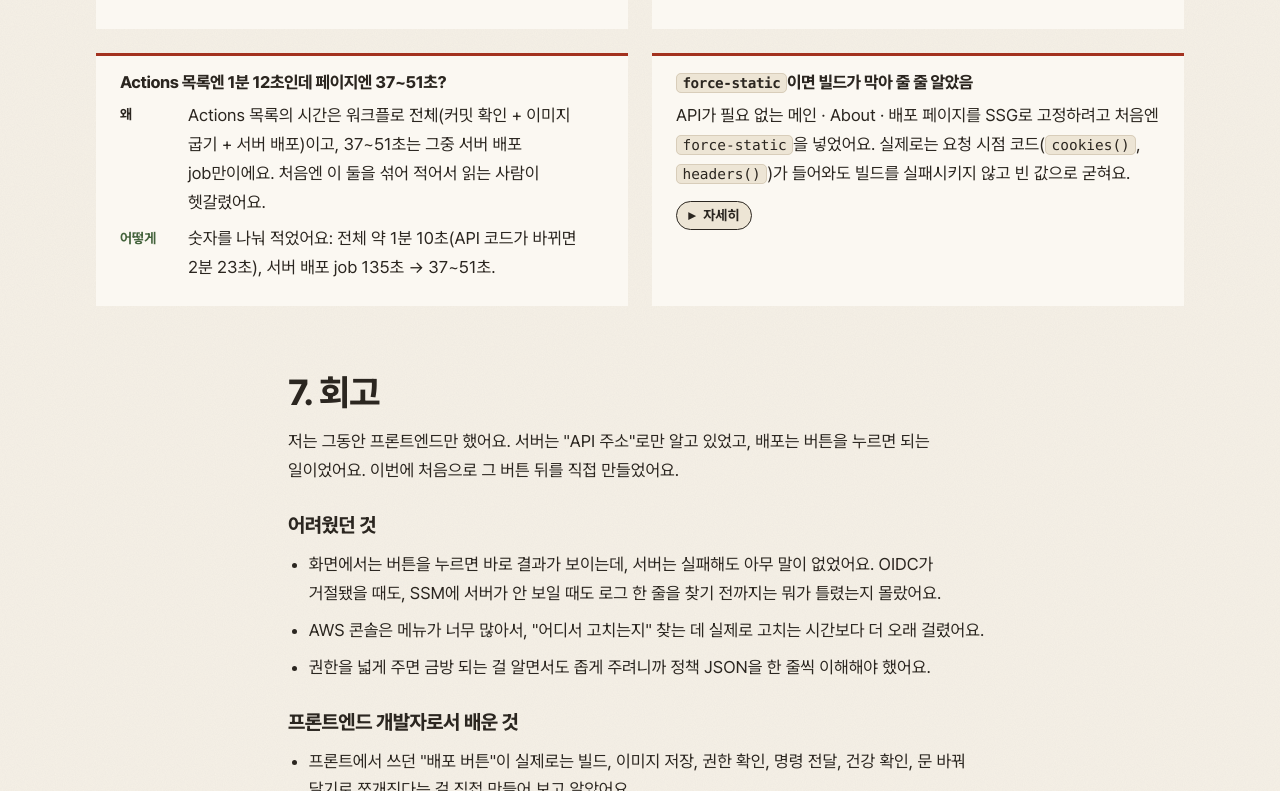
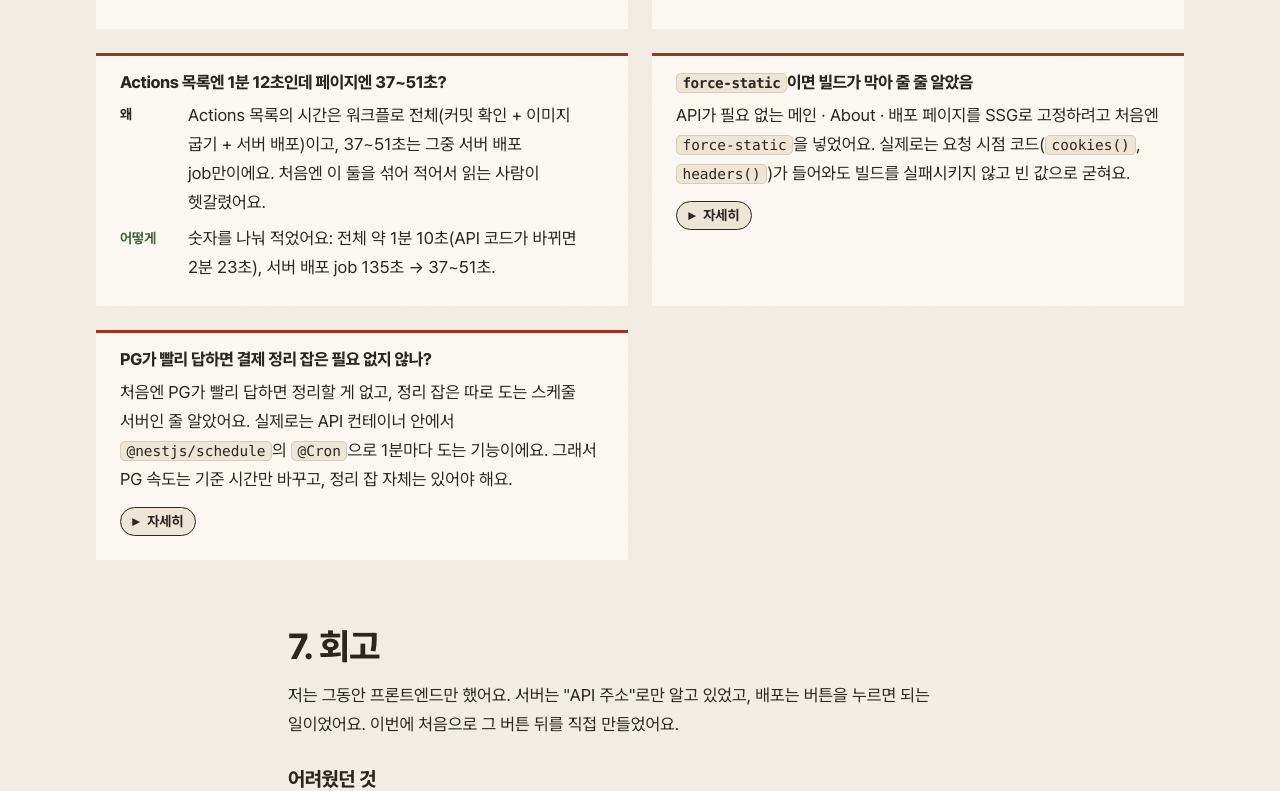
Before and after one commit to POcodingWER/backend-visualized, a Next.js app in the folder apps/web/: page /deploy in a window 1280 px wide. Shown: the part 11209-12000 px from the top of the page. Built offline with nearby package versions, Linux system fonts and the light colour scheme.

Commit message:
docs(deploy): 회고 — 결제 정리 잡이 왜 필요한지 (처음엔 → 실제로는 → 그래서)

```diff
--- a/apps/web/app/deploy/content.ts
+++ b/apps/web/app/deploy/content.ts
@@ -269,6 +269,17 @@ export const TROUBLES: Trouble[] = [
       "빌드에서 바로 잡으려면 `dynamic = 'error'`여야 해서 바꿨어요. 임시로 `headers()`를 넣어 보니 빌드가 `/about` 에러로 멈추는 걸 확인하고 지웠어요.",
     ],
   },
+  {
+    symptom: 'PG가 빨리 답하면 결제 정리 잡은 필요 없지 않나?',
+    summary:
+      '처음엔 PG가 빨리 답하면 정리할 게 없고, 정리 잡은 따로 도는 스케줄 서버인 줄 알았어요. 실제로는 API 컨테이너 안에서 `@nestjs/schedule`의 `@Cron`으로 1분마다 도는 기능이에요. 그래서 PG 속도는 기준 시간만 바꾸고, 정리 잡 자체는 있어야 해요.',
+    more: [
+      '결제를 받은 컨테이너가 PG 답을 기다리다 죽으면, "PG가 승인했다"(`paid`)를 DB에 적을 주체가 사라져요. 그 행은 `processing`으로 계속 남아요.',
+      '컨테이너는 `restart: unless-stopped`로 다시 떠요 (green이 죽으면 green이 다시 뜨고, 꺼 둔 blue가 대신 뜨지는 않아요). 다시 뜬 컨테이너 안의 정리 잡이 5분 넘은 `processing`을 `failed`로 닫아요. 5분은 PG 타임아웃에 여유를 더한 값이라, PG가 느리면 이 숫자만 늘리면 돼요.',
+      "배포 중 blue · green이 잠깐 같이 떠서 정리 잡이 두 번 돌아도 괜찮아요. `UPDATE … WHERE status = 'processing' AND createdAt < 기준` 한 문장이라 먼저 바꾼 쪽만 1행, 다른 쪽은 0행이에요.",
+      '데모의 가짜 PG는 승인 기록이 없으니 바로 `failed`로 닫아요. 진짜 PG라면 닫기 전에 결제사 조회 API로 승인됐는지 물어보고 `paid` / `failed`를 정해야 해요.',
+    ],
+  },
 ];
 
 /** 회고. 임철순의 목소리로 (프론트엔드 개발자, 서버는 처음) */
```
